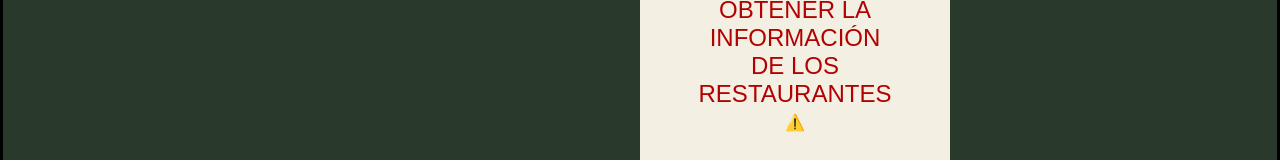
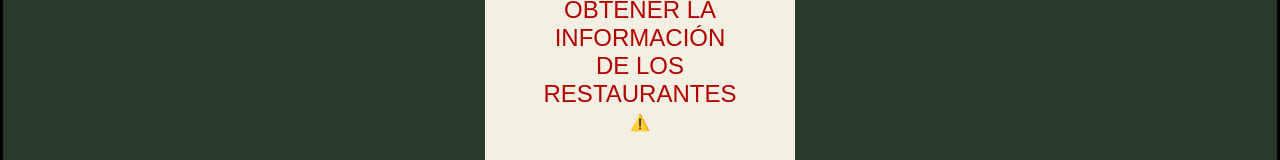
Before and after one commit to Ivet19/Bocados-front, a React (Vite) app: page /restaurants in a window 1280 px wide. Shown: the part 330-490 px from the top of the page. Built offline with nearby package versions, Linux system fonts and the light colour scheme; no server answers; a web font is replaced by a local one.

Commit message:
Fix Modal styles and test after some changes

```diff
--- a/src/components/Modal/Modal.css
+++ b/src/components/Modal/Modal.css
@@ -7,6 +7,13 @@
   align-items: center;
   position: fixed;
   z-index: 2;
+}
+
+.button--modal-background {
+  width: 100%;
+  height: 100%;
+  display: flex;
+  justify-content: center;
 }
 
 .modal-message-container {
```
Also changed, not shown: 1 other file (tests, documents, lock files or other folders).
